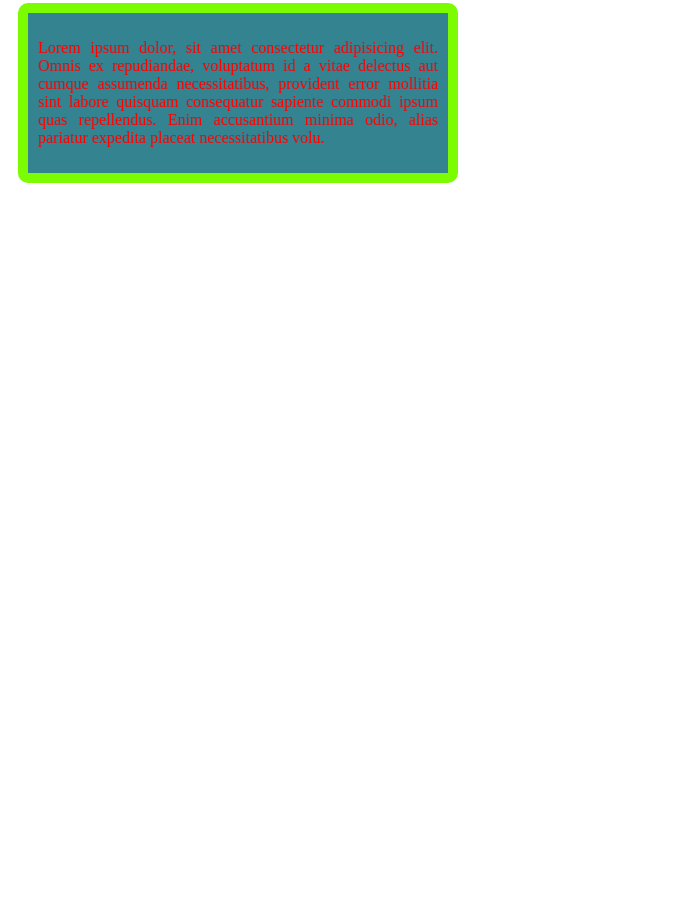
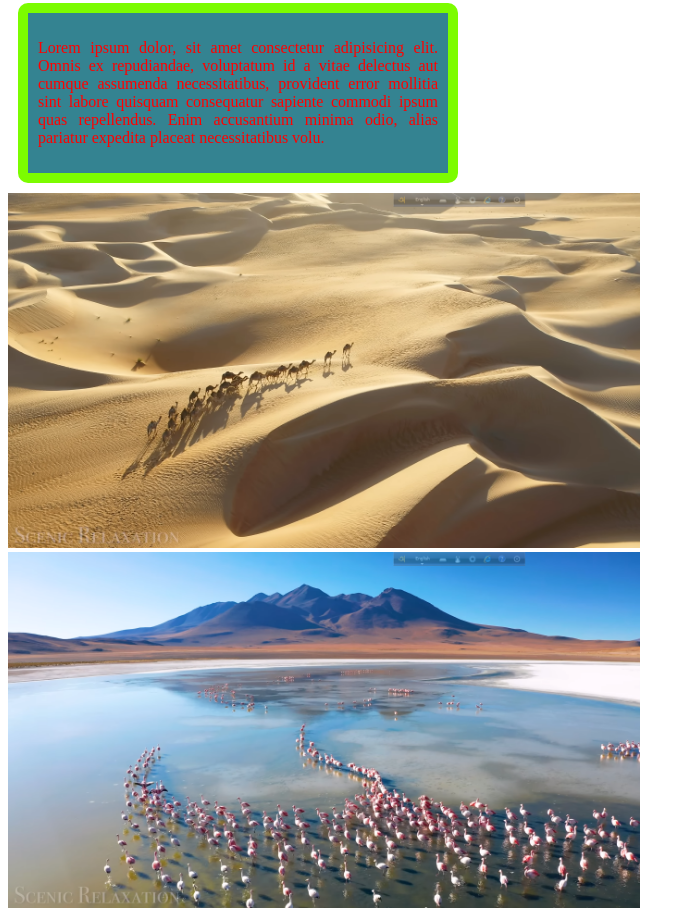
Before and after one commit to salahuddin24/third-repo-file, a plain HTML site: page index.html in a window 1280 px wide. Shown: the part 387-1307 px from the top of the page, without its empty margins (0-695 px from the left). Before the commit the page ends 800 px from the top, so only its background shows below. Drawn offline with Linux system fonts and the light colour scheme.

Commit message:
added two images

```diff
--- a/index.html
+++ b/index.html
@@ -19,5 +19,7 @@
     <p>Lorem ipsum dolor, sit amet consectetur adipisicing elit. Omnis ex repudiandae, voluptatum id a vitae delectus aut cumque assumenda necessitatibus, provident error mollitia sint labore quisquam consequatur sapiente commodi ipsum quas repellendus. Enim accusantium minima odio, alias pariatur expedita placeat necessitatibus volu.</p>
 
   </div>
+  <img src="./images/Screenshot (22).png" alt="">
+  <img src="./images/Screenshot (26).png" alt="">
 </body>
 </html>
--- a/style.css
+++ b/style.css
@@ -8,3 +8,6 @@ div{
   padding: 10px;
   text-align: justify;
 }
+img{
+  width: 50%;
+}
```
Also changed, not shown: images/Screenshot (22).png (added), images/Screenshot (24).png (added), images/Screenshot (26).png (added).
